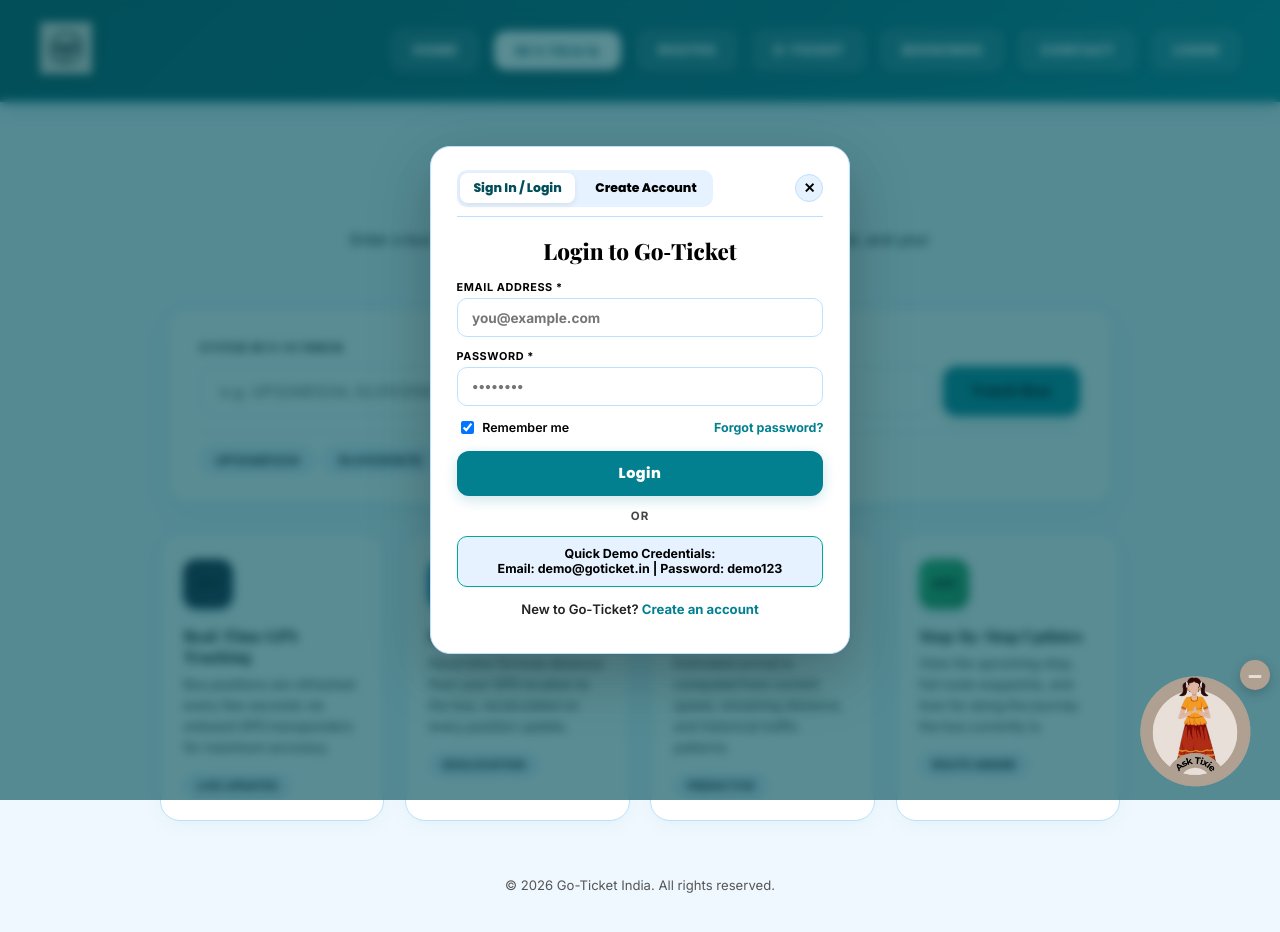
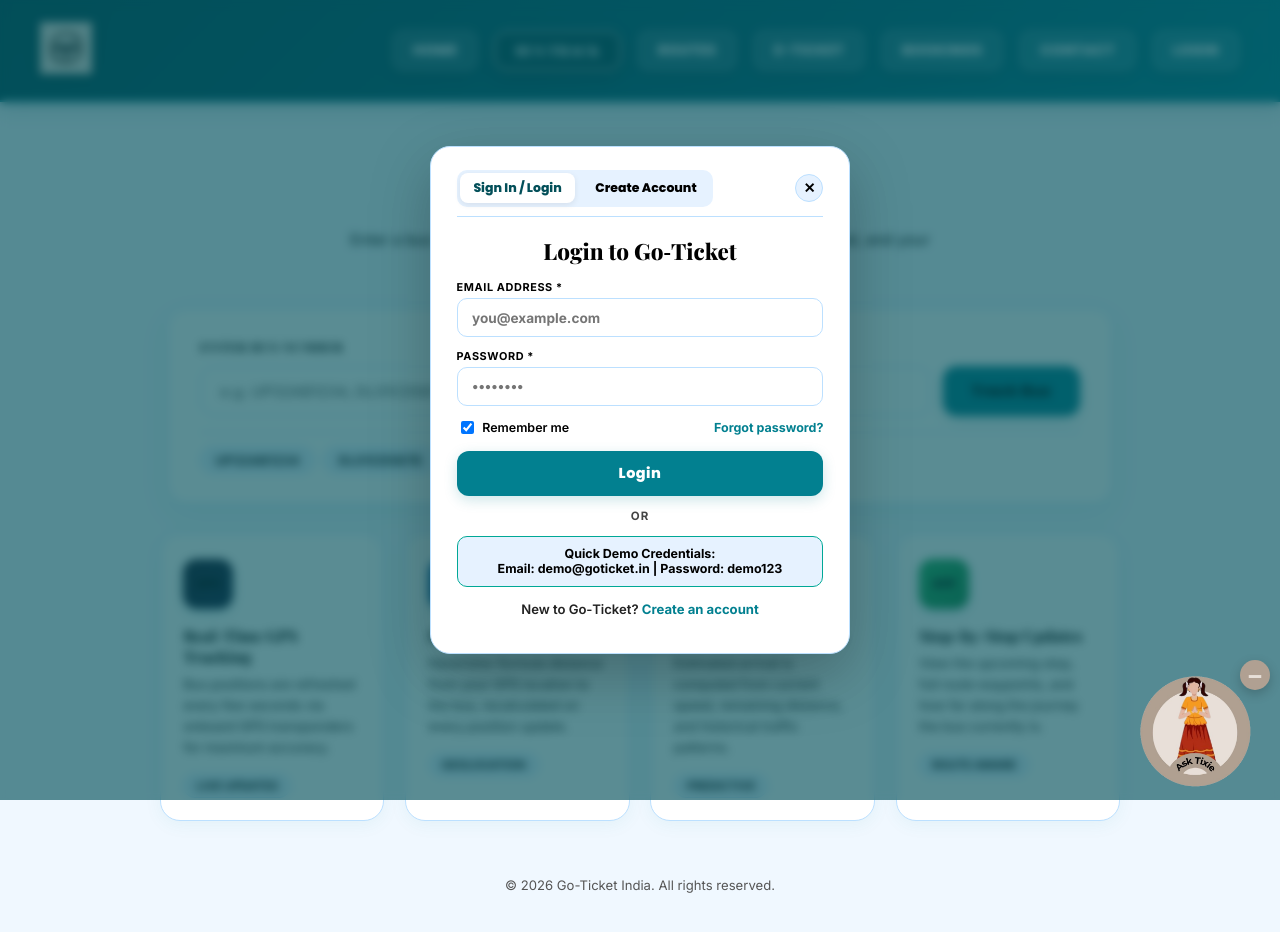
Before and after one commit to jaishree-verma/Go-Ticket, a React (Create React App) app: page /livetracking in a window 1280 px wide. Shown: the top 932 px of the page. Built offline with nearby package versions, Linux system fonts and the light colour scheme; a web font is replaced by a local one.

Commit message:
style: enforce pure white text (#ffffff) for all dark color highlight boxes, active navbar pills, and live tracking banners

```diff
--- a/src/styles/header.module.css
+++ b/src/styles/header.module.css
@@ -69,8 +69,8 @@
 }
 
 .navLinkActive {
-  background-color: #ffffff;
-  color: #034f59 !important;
+  background-color: #034f59;
+  color: #ffffff !important;
   font-family: 'Playfair Display', serif;
   font-weight: 800;
   box-shadow: 0 6px 18px rgba(0, 0, 0, 0.25);
--- a/src/stylespages/livetracking.module.css
+++ b/src/stylespages/livetracking.module.css
@@ -289,7 +289,7 @@
 
 .busPinLabel {
   background: #028090;
-  color: #000000;
+  color: #ffffff;
   font-size: 0.75rem;
   font-weight: 800;
   border-radius: 8px;
@@ -408,7 +408,7 @@
   background: linear-gradient(135deg, #056676 0%, #028090 60%, #00a896 100%);
   border-radius: 18px;
   padding: 1.5rem;
-  color: #000000;
+  color: #ffffff;
   box-shadow: 0 8px 24px rgba(2, 128, 144, 0.2);
   text-align: center;
   position: relative;
@@ -434,7 +434,7 @@
   font-size: 1.05rem;
   font-weight: 800;
   margin-bottom: 0.7rem;
-  color: #000000;
+  color: #ffffff;
 }
 
 .statusPill {
```
